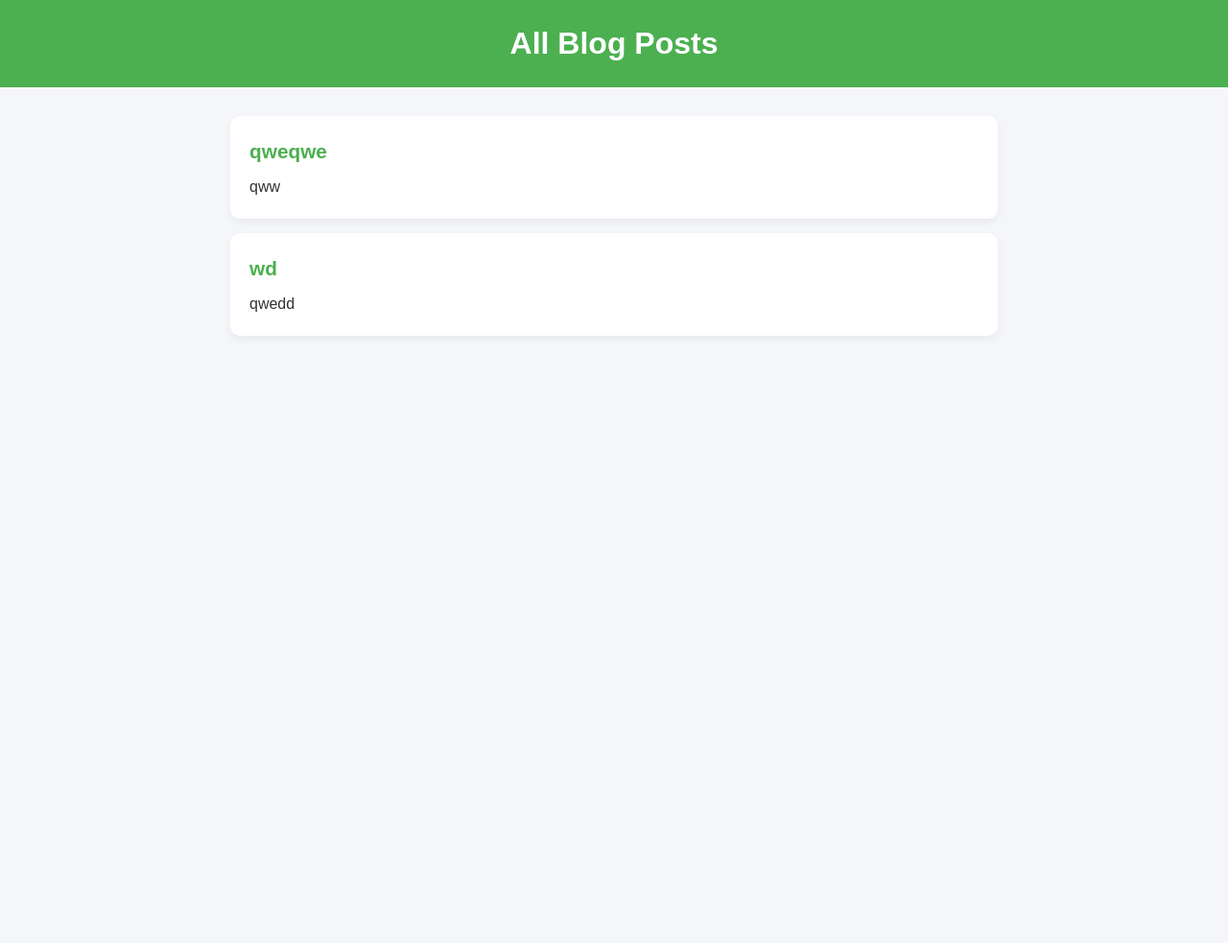
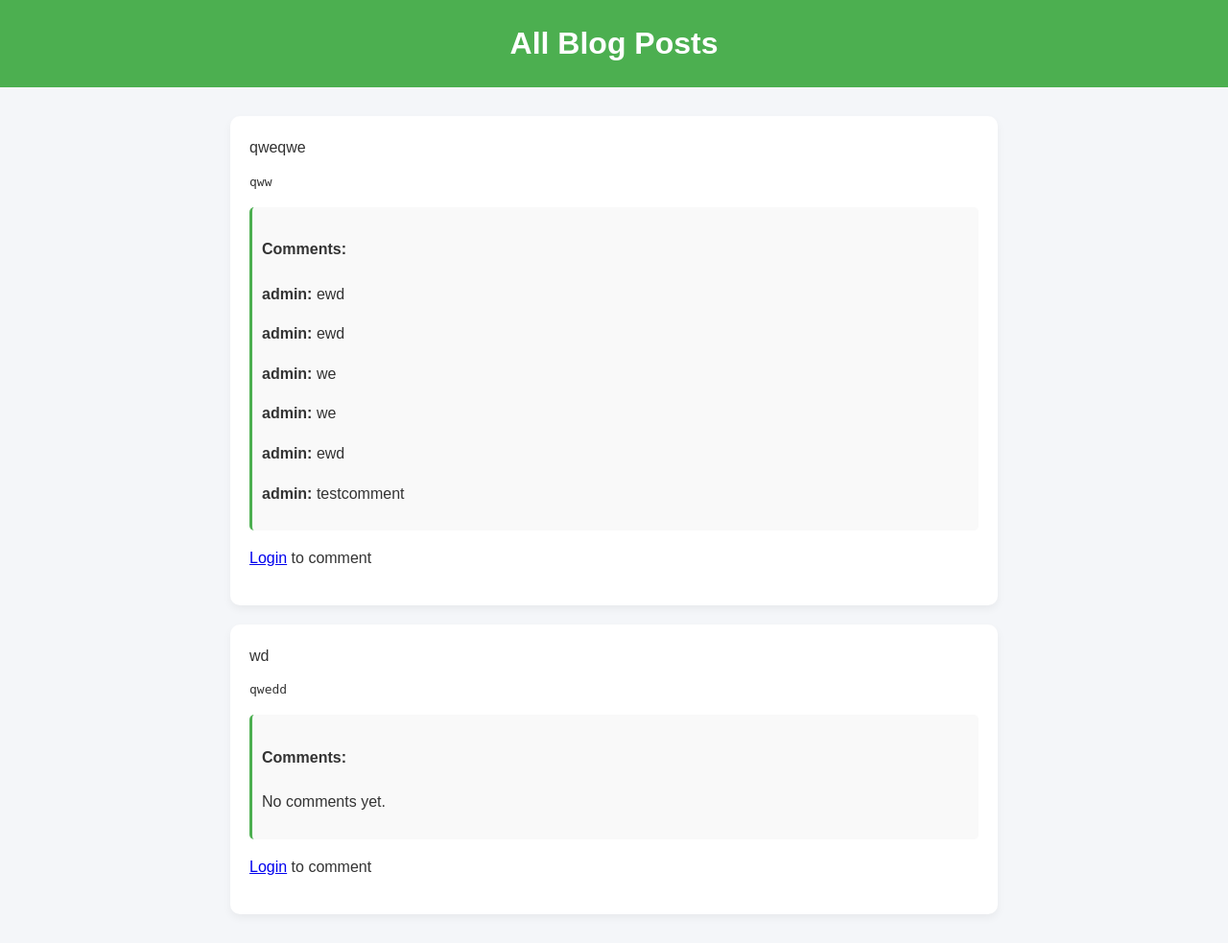
Before and after one commit to Abduqod1rr/mblog, a Django app: page /mblog// in a window 1280 px wide. Shown: the whole page at 96% size. Before the commit the page ends 325 px from the top, so only its background shows below. Run offline with Django 5.2, Linux system fonts and the light colour scheme; data comes from the database, SQL or seed files in the repository; both versions use the stored data as it was after the commit.

Commit message:
th e comit

```diff
--- a/blog/templates/home.html
+++ b/blog/templates/home.html
@@ -32,36 +32,44 @@
 
     li {
       background: white;
-      margin-bottom: 15px;
+      margin-bottom: 20px;
       padding: 20px;
       border-radius: 10px;
       box-shadow: 0 4px 8px rgba(0,0,0,0.05);
-      transition: transform 0.2s, box-shadow 0.2s;
     }
 
-    li:hover {
-      transform: translateY(-4px);
-      box-shadow: 0 6px 16px rgba(0,0,0,0.1);
+    .comment-box {
+      margin-top: 15px;
+      padding: 10px;
+      background: #f9f9f9;
+      border-left: 3px solid #4CAF50;
+      border-radius: 5px;
     }
 
-    a {
-      text-decoration: none;
-      color: #333;
+    .comment-form {
+      margin-top: 10px;
     }
 
-    a:first-child {
-      font-size: 1.3rem;
-      font-weight: bold;
-      color: #4CAF50;
-      display: block;
-      margin-bottom: 8px;
+    textarea {
+      width: 100%;
+      padding: 8px;
+      border-radius: 5px;
+      border: 1px solid #ddd;
+      resize: vertical;
     }
 
-    pre {
-      margin: 0;
-      font-family: inherit;
-      white-space: pre-wrap; /* uzun textni avtomatik qatorga bo‘ladi */
-      word-wrap: break-word;
+    button {
+      background: #4CAF50;
+      color: white;
+      border: none;
+      padding: 8px 14px;
+      border-radius: 5px;
+      margin-top: 8px;
+      cursor: pointer;
+    }
+
+    button:hover {
+      background: #45a049;
     }
   </style>
 </head>
@@ -73,6 +81,27 @@
       <li>
         <a>{{ post.title }}</a>
         <pre>{{ post.text }}</pre>
+
+        <!-- Comments -->
+        <div class="comment-box">
+          <h4>Comments:</h4>
+          {% for comment in post.comment_set.all %}
+            <p><strong>{{ comment.user }}:</strong> {{ comment.comment }}</p>
+          {% empty %}
+            <p>No comments yet.</p>
+          {% endfor %}
+        </div>
+
+        <!-- Comment Form -->
+        {% if user.is_authenticated %}
+          <form class="comment-form" action="{% url 'add_comment' post.pk %}" method="post">
+            {% csrf_token %}
+            <textarea name="comment" rows="2" placeholder="Write a comment..."></textarea>
+            <button type="submit">Add Comment</button>
+          </form>
+        {% else %}
+          <p><a href="{% url 'login' %}">Login</a> to comment</p>
+        {% endif %}
       </li>
     {% endfor %}
   </ul>
--- a/blog/urls.py
+++ b/blog/urls.py
@@ -1,11 +1,12 @@
 from django.urls import path
-from .views import Homeview
+from .views import Homeview ,AddCommentView
 from users.views import RegisterUseview ,LoginUserView ,LogoutUserVIew
 
 urlpatterns = [
     path('/',Homeview.as_view(),name='home'),
     path('register',RegisterUseview.as_view(),name='register'),
     path('login',LoginUserView.as_view(),name='login'),
-    path('logout',LogoutUserVIew.as_view(),name='logout')
+    path('logout',LogoutUserVIew.as_view(),name='logout'),
+    path('post/<int:post_pk>/comment',AddCommentView.as_view(),name='add_comment')
 
 ]
--- a/blog/views.py
+++ b/blog/views.py
@@ -1,9 +1,21 @@
-from django.shortcuts import render ,HttpResponse
-from .models import Post
+from django.forms import BaseModelForm
+from django.shortcuts import render ,HttpResponse,redirect
+from .models import Post ,Comment
 from django.views.generic import DeleteView,ListView ,CreateView
-# Create your views here.
+from django.contrib.auth.mixins import LoginRequiredMixin
+from django.urls import reverse_lazy
 
 class Homeview(ListView):
     model=Post
     template_name='home.html'
     context_object_name='post'
+
+class AddCommentView(LoginRequiredMixin,CreateView):
+    model=Comment
+    fields=['comment']
+    success_url=reverse_lazy('home')
+
+    def form_valid(self, form):
+        form.instance.user=self.request.user
+        form.instance.post=Post.objects.get(pk=self.kwargs['post_pk'])
+        return super().form_valid(form)
```
Also changed, not shown: db.sqlite3.
